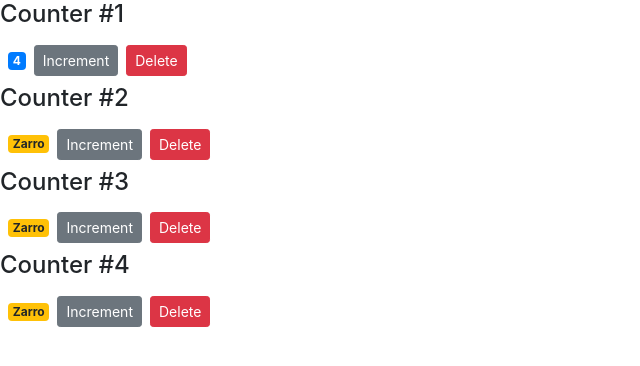
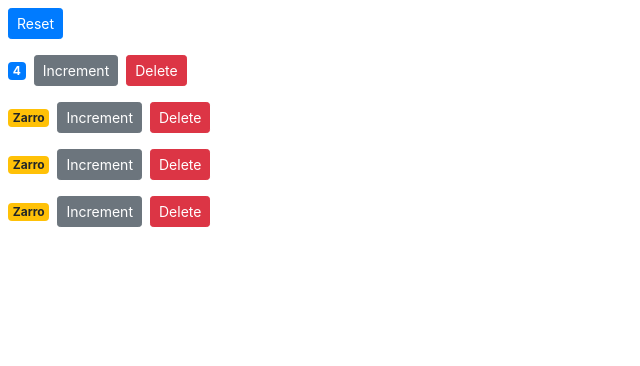
Before and after one commit to skylock/react-playground, a React (Create React App) app: page / in a window 1280 px wide. Shown: the top 366 px of the page, without its empty margins (0-640 px from the left). Built offline with nearby package versions, Linux system fonts and the light colour scheme.

Commit message:
add reset all counters

```diff
--- a/src/components/counter.jsx
+++ b/src/components/counter.jsx
@@ -9,8 +9,6 @@
     // console.log(this.props);
     return (
       <div>
-        {this.props.children}
-        <h4>Counter #{this.props.counter.id}</h4>
         <span className={this.getBadgeClasses()}>{this.formatCount()}</span>
         <button
           onClick={this.handleIncrement}
--- a/src/components/counters.jsx
+++ b/src/components/counters.jsx
@@ -11,6 +11,14 @@
     ],
   };
 
+  handleReset = () => {
+    const counters = this.state.counters.map((c) => {
+      c.value = 0;
+      return c;
+    });
+    this.setState({ counters });
+  };
+
   handleDelete = (counterId) => {
     const counters = this.state.counters.filter((c) => c.id !== counterId);
     this.setState({ counters });
@@ -19,6 +27,12 @@
   render() {
     return (
       <div>
+        <button
+          onClick={this.handleReset}
+          className="btn btn-primary btn-sm m-2"
+        >
+          Reset
+        </button>
         {this.state.counters.map((counter) => (
           <Counter
             key={counter.id}
```
